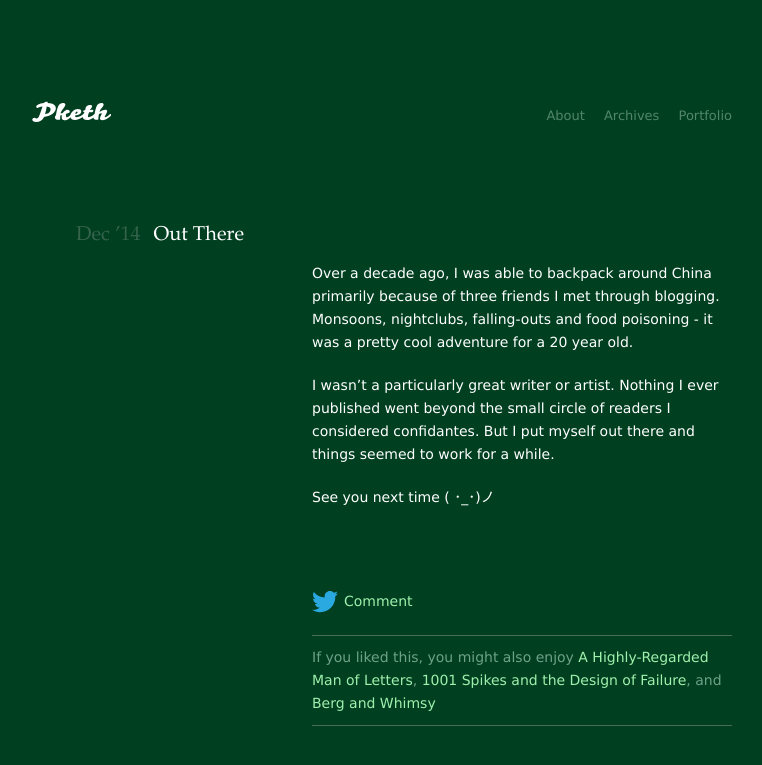
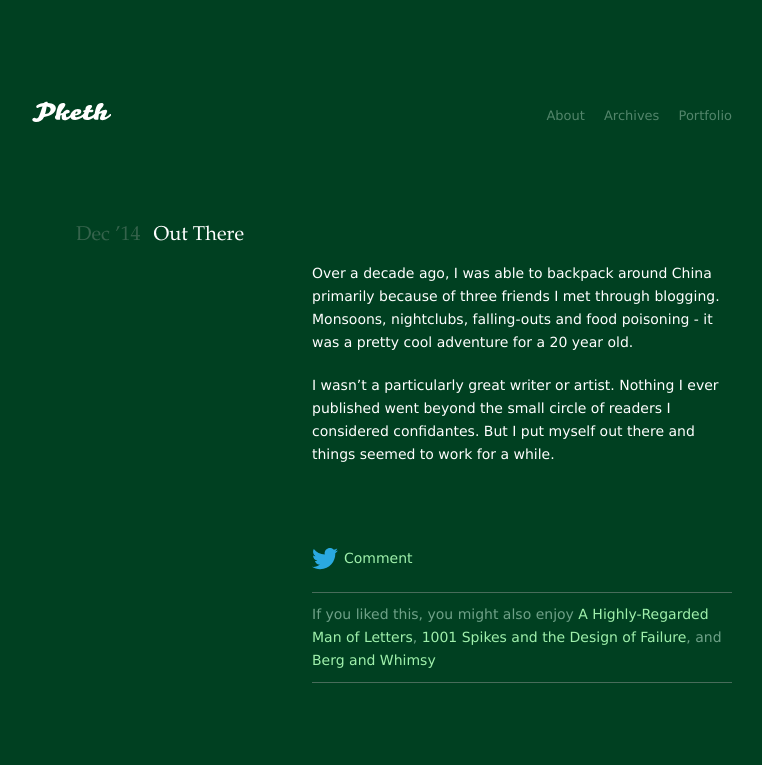
Before and after one commit to pketh/pketh.github.io, a Jekyll site: the page built from _posts/2014-12-14-out-there.md, in a window 1280 px wide. Shown: the top 765 px of the page, without its empty margins (258-1020 px from the left). Built offline with Jekyll 4.4.1, drawn with Linux system fonts in a browser that asks for light colours; Markdown is read by kramdown in place of the engine named in the settings.

Commit message:
post update

```diff
--- a/_posts/2014-12-14-out-there.md
+++ b/_posts/2014-12-14-out-there.md
@@ -6,5 +6,3 @@ title:  Out There
 Over a decade ago, I was able to backpack around China primarily because of three friends I met through blogging. Monsoons, nightclubs, falling-outs and food poisoning - it was a pretty cool adventure for a 20 year old.
 
 I wasn't a particularly great writer or artist. Nothing I ever published went beyond the small circle of readers I considered confidantes. But I put myself out there and things seemed to work for a while.
-
-See you next time ( ･_･)ノ
```
